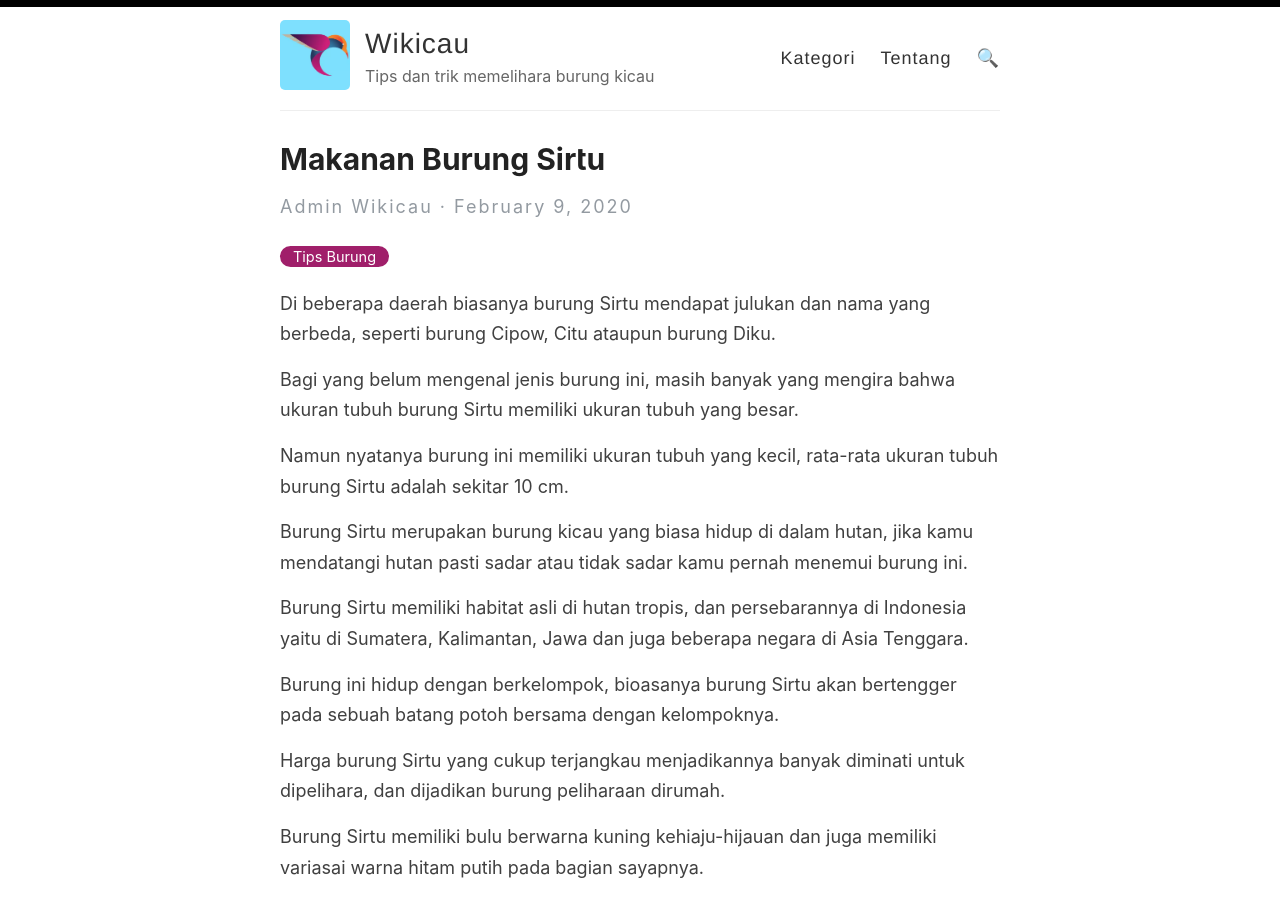
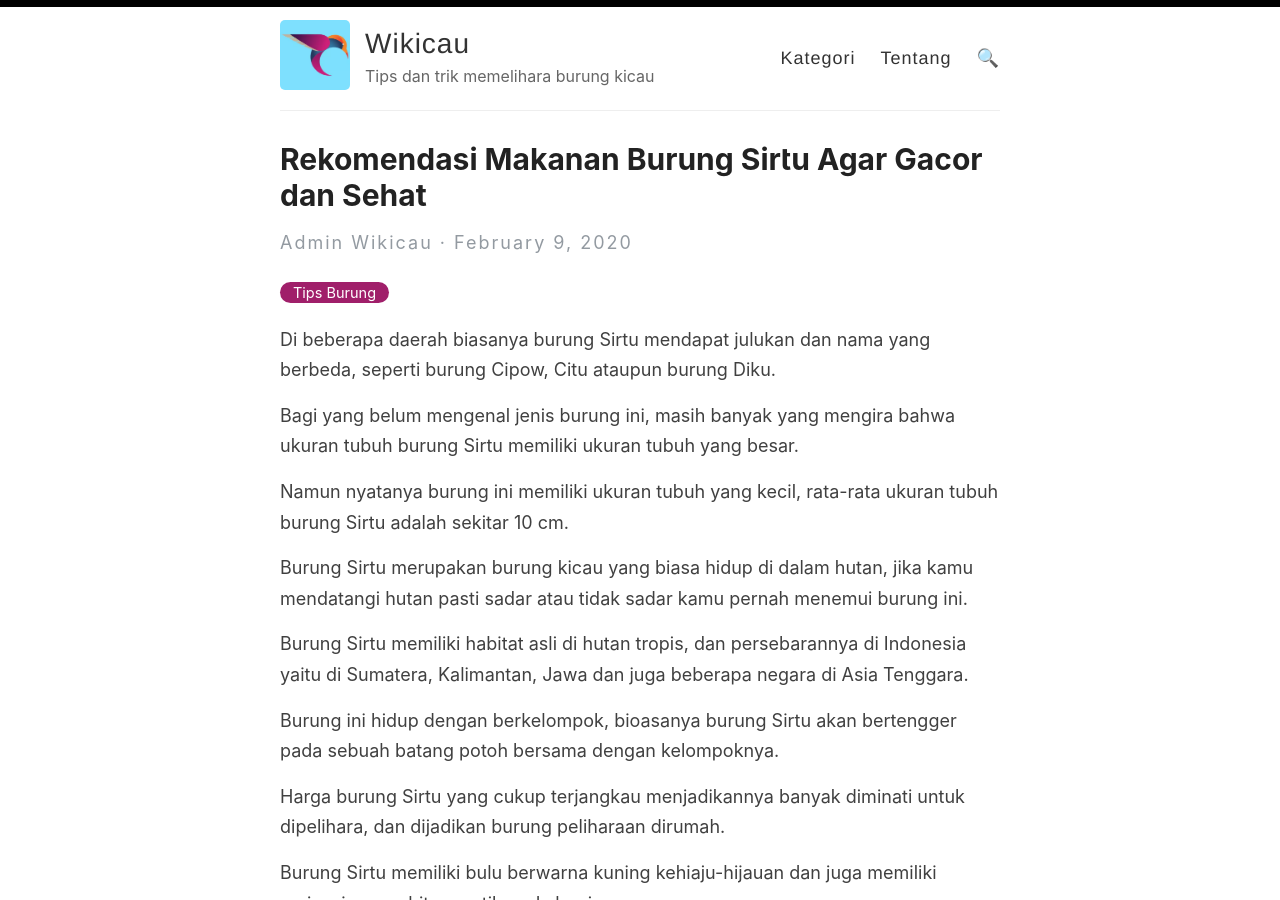
Before and after one commit to wikicau/wikicau.github.io, a Jekyll site: the page built from _posts/2020-02-9-makanan-burung-sirtu.md, in a window 1280 px wide and 900 px high. Built offline with Jekyll 4.4.1, drawn with Linux system fonts in a browser that asks for light colours.

Commit message:
update article title

```diff
--- a/_posts/2020-02-9-makanan-burung-sirtu.md
+++ b/_posts/2020-02-9-makanan-burung-sirtu.md
@@ -1,6 +1,6 @@
 ---
 layout: post
-title: "Makanan Burung Sirtu"
+title: "Rekomendasi Makanan Burung Sirtu Agar Gacor dan Sehat"
 categories: [Tips Burung]
 ---
 
```
